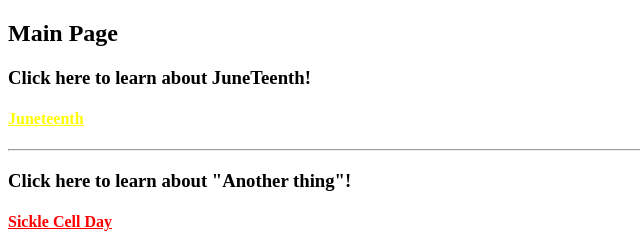
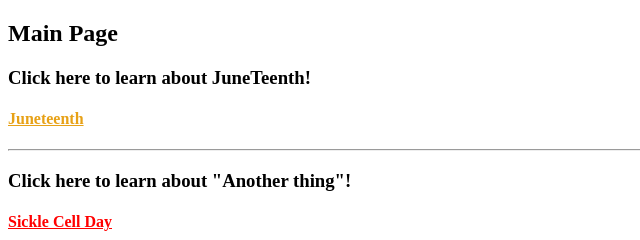
Before and after one commit to elischarfer/JuneteenthElisite, a plain HTML site: page index.html in a window 1280 px wide. Shown: the full height of the page, 0-640 px from the left. Drawn offline with Linux system fonts and the light colour scheme.

Commit message:
juneteenth link color change to orange

```diff
--- a/index.html
+++ b/index.html
@@ -6,7 +6,7 @@
     </head>
     <body>
         <h3>Click here to learn about JuneTeenth!</h3>
-        <h4><a href="June19.html" style="color: yellow;">Juneteenth</a></h4>
+        <h4><a href="June19.html" style="color: rgb(231, 161, 22);">Juneteenth</a></h4>
 <hr>
         <h3>Click here to learn about "Another thing"!</h3>
         <h4><a href="juneother.html" style="color: red;">Sickle Cell Day</a></h4>
```
